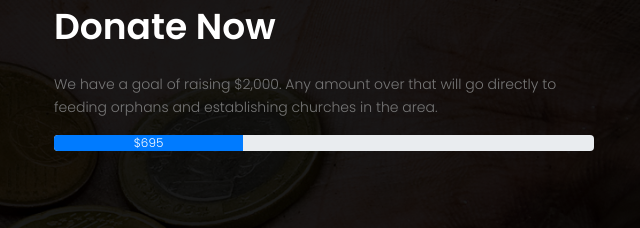
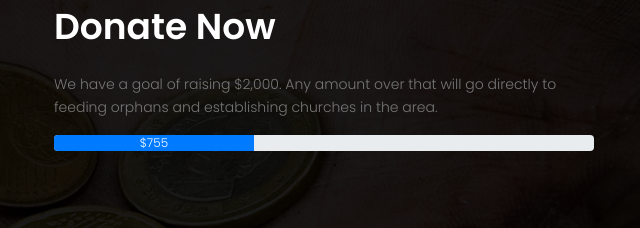
Before and after one commit to ContendChurch/sendme, a plain HTML site: page index.html in a window 1280 px wide. Shown: the part 2060-2288 px from the top of the page, 601-1241 px from the left. Drawn offline with nearby package versions, Linux system fonts and the light colour scheme.

Commit message:
Add donation from C gang

```diff
--- a/index.html
+++ b/index.html
@@ -107,7 +107,7 @@
 							</p>
 
 							<div class="progress">
-								<div class="progress-bar" role="progressbar" style="width: 35%;" aria-valuenow="35" aria-valuemin="0" aria-valuemax="100"><span style="padding: 10px">$695</span></div>
+								<div class="progress-bar" role="progressbar" style="width: 37%;" aria-valuenow="37" aria-valuemin="0" aria-valuemax="100"><span style="padding: 10px">$755</span></div>
 							  </div>
 						</div>
 					</div>
```
